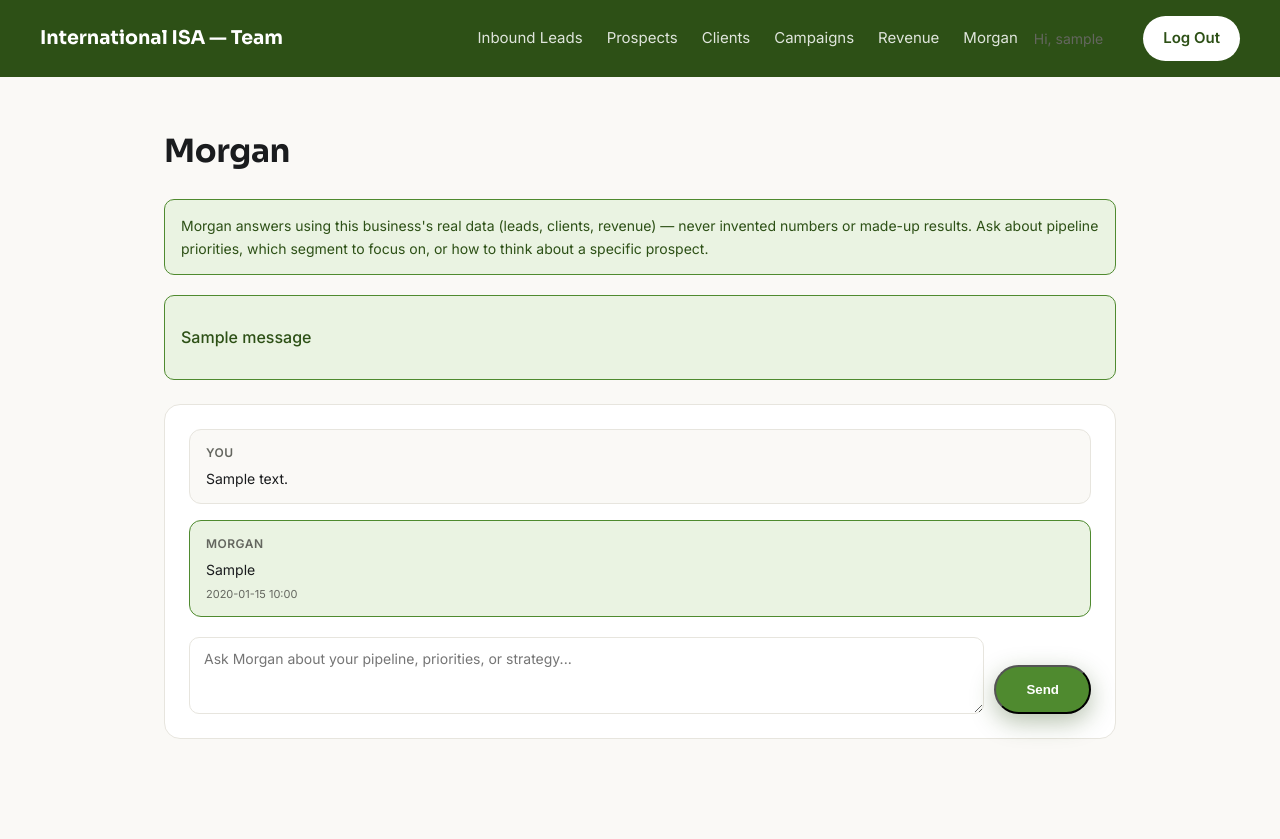
After one commit to isaacsoberanis80/international-isa-website, a Flask app: page /dashboard/morgan in a window 1280 px wide. The commit adds this page. Run offline with Flask 3, Linux system fonts and the light colour scheme; a user stored in the database is signed in; tables that the repository leaves empty hold one stand-in row (values such as "Sample post"); one stand-in notice (Sample message) is shown.

Commit message:
Wire up Morgan live chat via the Claude API
Real advisor chat backed by client.messages.create (claude-opus-4-8),
grounded in this business's actual data (revenue, pipeline, top
prospects by score) via a context-builder function -- explicitly
instructed never to invent numbers or results not in that context.
Falls back gracefully with a clear message if ANTHROPIC_API_KEY isn't
set. Completes the Part 4 spec item that had been deferred pending an
API key; still does not do autonomous sales closing or payment
collection, per the standing guardrail on that.

```diff
--- a/app/dashboard.py
+++ b/app/dashboard.py
@@ -19,7 +19,10 @@ from .db import (
     get_all_ad_campaigns,
     add_ad_campaign,
     get_revenue_summary,
+    save_morgan_interaction,
+    get_recent_morgan_interactions,
 )
+from .morgan import ask_morgan, is_configured as morgan_is_configured
 
 dashboard = Blueprint("dashboard", __name__, url_prefix="/dashboard")
 
@@ -147,3 +150,21 @@ def campaigns():
 @login_required
 def revenue():
     return render_template("dashboard/revenue.html", **get_revenue_summary())
+
+
+@dashboard.route("/morgan", methods=["GET", "POST"])
+@login_required
+def morgan_chat():
+    if request.method == "POST":
+        user_message = request.form.get("message", "").strip()
+        if user_message:
+            response_text, error = ask_morgan(user_message)
+            save_morgan_interaction(user_message, response_text or f"[Error] {error}")
+            if error:
+                flash(error)
+        return redirect(url_for("dashboard.morgan_chat"))
+    return render_template(
+        "dashboard/morgan.html",
+        interactions=get_recent_morgan_interactions(),
+        configured=morgan_is_configured(),
+    )
--- a/app/db.py
+++ b/app/db.py
@@ -1,6 +1,6 @@
 import re
 
-from .models import db, Lead, User, Task, ProspectLead, Client, MorganDailySummary, AdCampaign, now
+from .models import db, Lead, User, Task, ProspectLead, Client, MorganDailySummary, MorganInteraction, AdCampaign, now
 
 
 def _extract_dollar_amount(value):
@@ -146,6 +146,17 @@ def get_latest_morgan_summary():
     return MorganDailySummary.query.order_by(MorganDailySummary.date.desc()).first()
 
 
+def save_morgan_interaction(user_message, morgan_response):
+    interaction = MorganInteraction(user_message=user_message, morgan_response=morgan_response)
+    db.session.add(interaction)
+    db.session.commit()
+    return interaction
+
+
+def get_recent_morgan_interactions(limit=20):
+    return MorganInteraction.query.order_by(MorganInteraction.timestamp.desc()).limit(limit).all()
+
+
 def get_all_ad_campaigns():
     return AdCampaign.query.order_by(AdCampaign.created_at.desc()).all()
 
--- a/app/models.py
+++ b/app/models.py
@@ -95,8 +95,7 @@ class MorganDailySummary(db.Model):
 
 
 class MorganInteraction(db.Model):
-    """Log of questions asked of Morgan and its answers, once a live chat
-    interface exists (needs an Anthropic API key -- not wired up yet)."""
+    """Log of questions asked of Morgan and its answers via the live chat."""
 
     __tablename__ = "morgan_interactions"
 
--- /dev/null
+++ b/app/morgan.py
@@ -0,0 +1,75 @@
+"""Morgan -- a strategic business advisor backed by the Claude API, grounded
+in this business's real data (leads, clients, revenue) rather than generic
+advice. Falls back gracefully if no API key is configured."""
+
+import os
+
+from .db import get_revenue_summary, get_all_prospect_leads
+
+SYSTEM_PROMPT = """You are Morgan, the strategic advisor for International ISA, \
+a bilingual back-office and sales support business for real estate agents, \
+contractors, insurance agencies, and architecture/engineering firms.
+
+You have real business context below -- use it. Be direct and specific, not \
+generic. This is a brand-new business (founded 2026) with no existing \
+outside investors, so keep advice grounded in what a solo operator can \
+actually act on this week, not enterprise-scale strategy. Never invent \
+numbers, clients, or results that aren't in the context provided -- if \
+something isn't in the data, say you don't have that information rather \
+than guessing."""
+
+
+def _build_context():
+    revenue = get_revenue_summary()
+    prospects = get_all_prospect_leads()
+
+    by_industry = {}
+    for p in prospects:
+        by_industry[p.industry] = by_industry.get(p.industry, 0) + 1
+
+    top_prospects = sorted(prospects, key=lambda p: p.score, reverse=True)[:5]
+    top_lines = "\n".join(
+        f"- {p.company_name} ({p.industry}, score {p.score}, status: {p.status})"
+        for p in top_prospects
+    )
+
+    return f"""Current business snapshot:
+- Signed clients: {revenue['client_count']}
+- Total MRR from signed clients: ${revenue['total_mrr']:.0f}
+- Total prospects in pipeline: {revenue['total_prospects']}
+- Prospects by status: {revenue['status_counts']}
+- Prospects by segment: {by_industry}
+
+Top 5 prospects by fit score:
+{top_lines}
+"""
+
+
+def is_configured():
+    return bool(os.environ.get("ANTHROPIC_API_KEY"))
+
+
+def ask_morgan(user_message):
+    """Returns (response_text, error). error is None on success."""
+    if not is_configured():
+        return None, "Morgan isn't set up yet -- no Anthropic API key configured."
+
+    import anthropic
+
+    client = anthropic.Anthropic()
+    context = _build_context()
+
+    try:
+        response = client.messages.create(
+            model="claude-opus-4-8",
+            max_tokens=1024,
+            system=SYSTEM_PROMPT,
+            messages=[
+                {"role": "user", "content": f"{context}\n\nQuestion: {user_message}"},
+            ],
+        )
+    except Exception as exc:
+        return None, f"Morgan couldn't respond: {exc}"
+
+    text = "".join(block.text for block in response.content if block.type == "text")
+    return text, None
--- a/app/templates/dashboard/campaigns.html
+++ b/app/templates/dashboard/campaigns.html
@@ -30,6 +30,7 @@
       <a href="{{ url_for('dashboard.clients') }}">Clients</a>
       <a href="{{ url_for('dashboard.campaigns') }}">Campaigns</a>
       <a href="{{ url_for('dashboard.revenue') }}">Revenue</a>
+      <a href="{{ url_for('dashboard.morgan_chat') }}">Morgan</a>
       <span style="margin: 0 16px; color: var(--muted); font-size: 14px;">Hi, {{ current_user.username }}</span>
       <a href="{{ url_for('dashboard.logout') }}" class="cta">Log Out</a>
     </nav>
--- a/app/templates/dashboard/clients.html
+++ b/app/templates/dashboard/clients.html
@@ -30,6 +30,7 @@
       <a href="{{ url_for('dashboard.clients') }}">Clients</a>
       <a href="{{ url_for('dashboard.campaigns') }}">Campaigns</a>
       <a href="{{ url_for('dashboard.revenue') }}">Revenue</a>
+      <a href="{{ url_for('dashboard.morgan_chat') }}">Morgan</a>
       <span style="margin: 0 16px; color: var(--muted); font-size: 14px;">Hi, {{ current_user.username }}</span>
       <a href="{{ url_for('dashboard.logout') }}" class="cta">Log Out</a>
     </nav>
--- a/app/templates/dashboard/home.html
+++ b/app/templates/dashboard/home.html
@@ -73,6 +73,7 @@
       <a href="{{ url_for('dashboard.clients') }}">Clients</a>
       <a href="{{ url_for('dashboard.campaigns') }}">Campaigns</a>
       <a href="{{ url_for('dashboard.revenue') }}">Revenue</a>
+      <a href="{{ url_for('dashboard.morgan_chat') }}">Morgan</a>
       <span style="margin: 0 16px; color: var(--muted); font-size: 14px;">Hi, {{ current_user.username }}</span>
       <a href="{{ url_for('dashboard.logout') }}" class="cta">Log Out</a>
     </nav>
--- /dev/null
+++ b/app/templates/dashboard/morgan.html
@@ -0,0 +1,81 @@
+<!doctype html>
+<html lang="en">
+<head>
+  <meta charset="utf-8">
+  <meta name="viewport" content="width=device-width, initial-scale=1">
+  <title>Morgan — International ISA</title>
+  <link rel="icon" type="image/svg+xml" href="{{ url_for('static', filename='img/favicon.svg') }}">
+  <link rel="preconnect" href="https://fonts.googleapis.com">
+  <link rel="preconnect" href="https://fonts.gstatic.com" crossorigin>
+  <link href="https://fonts.googleapis.com/css2?family=Inter:wght@400;500;600&family=Sora:wght@600;700&display=swap" rel="stylesheet">
+  <link rel="stylesheet" href="{{ url_for('static', filename='css/style.css') }}">
+  <style>
+    .panel { background: var(--card); border: 1px solid var(--border); border-radius: 16px; padding: 24px; margin: 16px 0 40px; }
+    .notice { background: var(--brand-lighter); border: 1px solid var(--brand-light); color: var(--brand); border-radius: 10px; padding: 14px 16px; margin-bottom: 20px; font-size: 14px; }
+    .chat-thread { display: flex; flex-direction: column; gap: 16px; margin-bottom: 20px; }
+    .chat-msg { border-radius: 12px; padding: 14px 16px; font-size: 14px; line-height: 1.5; }
+    .chat-msg.user { background: var(--bg); border: 1px solid var(--border); }
+    .chat-msg.morgan { background: var(--brand-lighter); border: 1px solid var(--brand-light); }
+    .chat-msg .label { font-weight: 700; font-size: 12px; text-transform: uppercase; letter-spacing: 0.04em; color: var(--muted); margin-bottom: 6px; }
+    .chat-msg .timestamp { color: var(--muted); font-size: 11px; margin-top: 6px; }
+    .chat-form { display: flex; gap: 10px; }
+    .chat-form textarea { flex: 1; padding: 12px 14px; border: 1px solid var(--border); border-radius: 10px; font-family: inherit; font-size: 14px; resize: vertical; min-height: 60px; }
+    .chat-form button { align-self: flex-end; }
+  </style>
+</head>
+<body>
+  <header class="site-header">
+    <a class="logo" href="{{ url_for('dashboard.home') }}">International ISA — Team</a>
+    <nav>
+      <a href="{{ url_for('dashboard.home') }}">Inbound Leads</a>
+      <a href="{{ url_for('dashboard.prospects') }}">Prospects</a>
+      <a href="{{ url_for('dashboard.clients') }}">Clients</a>
+      <a href="{{ url_for('dashboard.campaigns') }}">Campaigns</a>
+      <a href="{{ url_for('dashboard.revenue') }}">Revenue</a>
+      <a href="{{ url_for('dashboard.morgan_chat') }}">Morgan</a>
+      <span style="margin: 0 16px; color: var(--muted); font-size: 14px;">Hi, {{ current_user.username }}</span>
+      <a href="{{ url_for('dashboard.logout') }}" class="cta">Log Out</a>
+    </nav>
+  </header>
+
+  <main>
+    <h1 class="page-header">Morgan</h1>
+
+    {% if not configured %}
+    <div class="notice">Morgan isn't configured yet — no Anthropic API key is set. Ask your developer to set <code>ANTHROPIC_API_KEY</code>.</div>
+    {% else %}
+    <div class="notice">
+      Morgan answers using this business's real data (leads, clients, revenue) — never invented numbers or made-up results.
+      Ask about pipeline priorities, which segment to focus on, or how to think about a specific prospect.
+    </div>
+    {% endif %}
+
+    {% with messages = get_flashed_messages() %}
+      {% if messages %}<div class="flash">{% for message in messages %}<p>{{ message }}</p>{% endfor %}</div>{% endif %}
+    {% endwith %}
+
+    <div class="panel">
+      <div class="chat-thread">
+        {% for i in interactions|reverse %}
+        <div class="chat-msg user">
+          <div class="label">You</div>
+          {{ i.user_message }}
+        </div>
+        <div class="chat-msg morgan">
+          <div class="label">Morgan</div>
+          {{ i.morgan_response }}
+          <div class="timestamp">{{ i.timestamp.strftime("%Y-%m-%d %H:%M") if i.timestamp else "" }}</div>
+        </div>
+        {% else %}
+        <p style="color:var(--muted);">No conversations yet — ask Morgan something below.</p>
+        {% endfor %}
+      </div>
+
+      <form class="chat-form" method="post">
+        <textarea name="message" placeholder="Ask Morgan about your pipeline, priorities, or strategy..." required></textarea>
+        <button type="submit" class="cta-large">Send</button>
+      </form>
+    </div>
+  </main>
+</body>
+</html>
--- a/app/templates/dashboard/prospects.html
+++ b/app/templates/dashboard/prospects.html
@@ -34,6 +34,7 @@
       <a href="{{ url_for('dashboard.clients') }}">Clients</a>
       <a href="{{ url_for('dashboard.campaigns') }}">Campaigns</a>
       <a href="{{ url_for('dashboard.revenue') }}">Revenue</a>
+      <a href="{{ url_for('dashboard.morgan_chat') }}">Morgan</a>
       <span style="margin: 0 16px; color: var(--muted); font-size: 14px;">Hi, {{ current_user.username }}</span>
       <a href="{{ url_for('dashboard.logout') }}" class="cta">Log Out</a>
     </nav>
--- a/app/templates/dashboard/revenue.html
+++ b/app/templates/dashboard/revenue.html
@@ -33,6 +33,7 @@
       <a href="{{ url_for('dashboard.clients') }}">Clients</a>
       <a href="{{ url_for('dashboard.campaigns') }}">Campaigns</a>
       <a href="{{ url_for('dashboard.revenue') }}">Revenue</a>
+      <a href="{{ url_for('dashboard.morgan_chat') }}">Morgan</a>
       <span style="margin: 0 16px; color: var(--muted); font-size: 14px;">Hi, {{ current_user.username }}</span>
       <a href="{{ url_for('dashboard.logout') }}" class="cta">Log Out</a>
     </nav>
--- a/requirements.txt
+++ b/requirements.txt
@@ -33,3 +33,4 @@ typing_extensions==4.15.0
 urllib3==2.6.3
 yarl==1.22.0
 zipp==3.23.1
+anthropic==0.116.0
```
